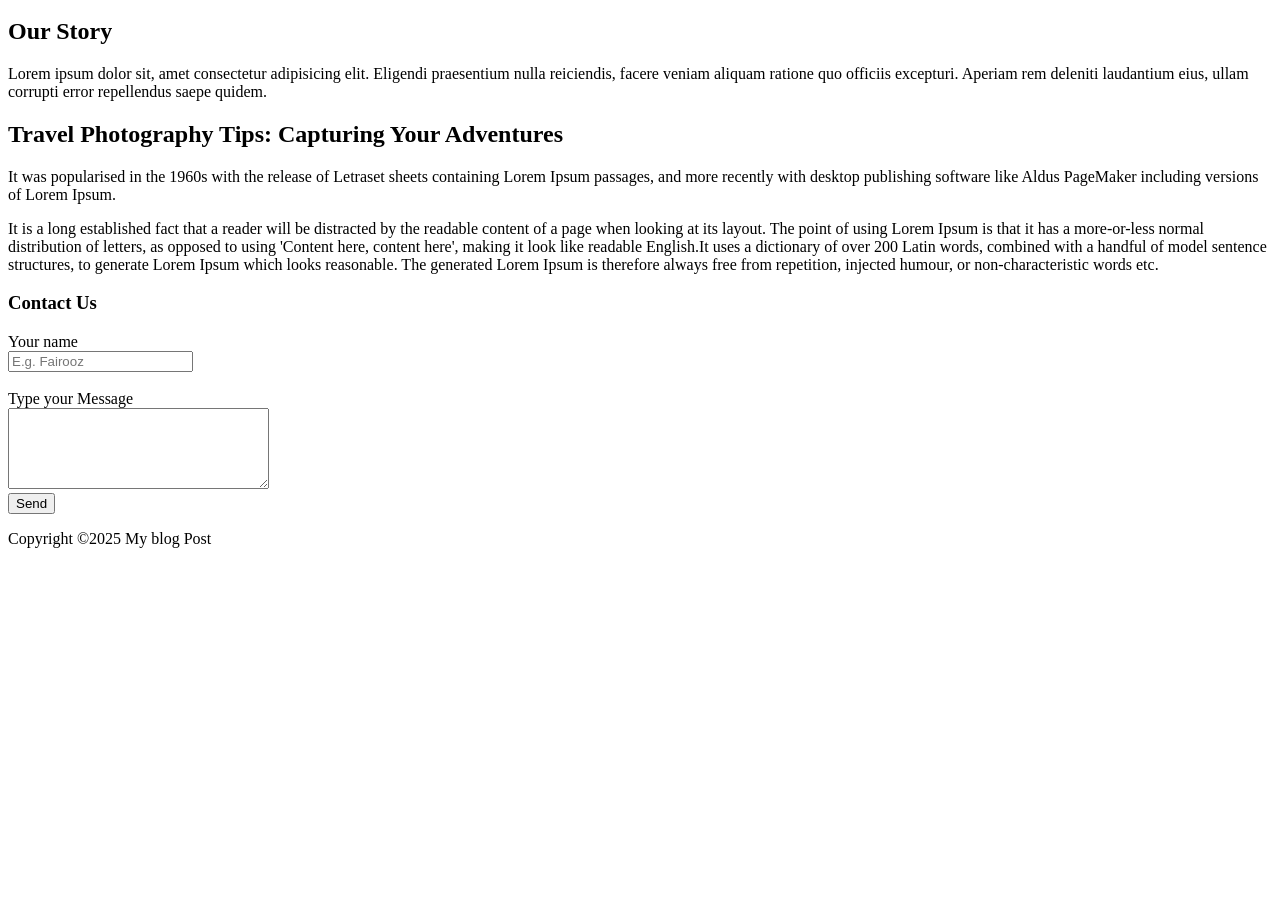
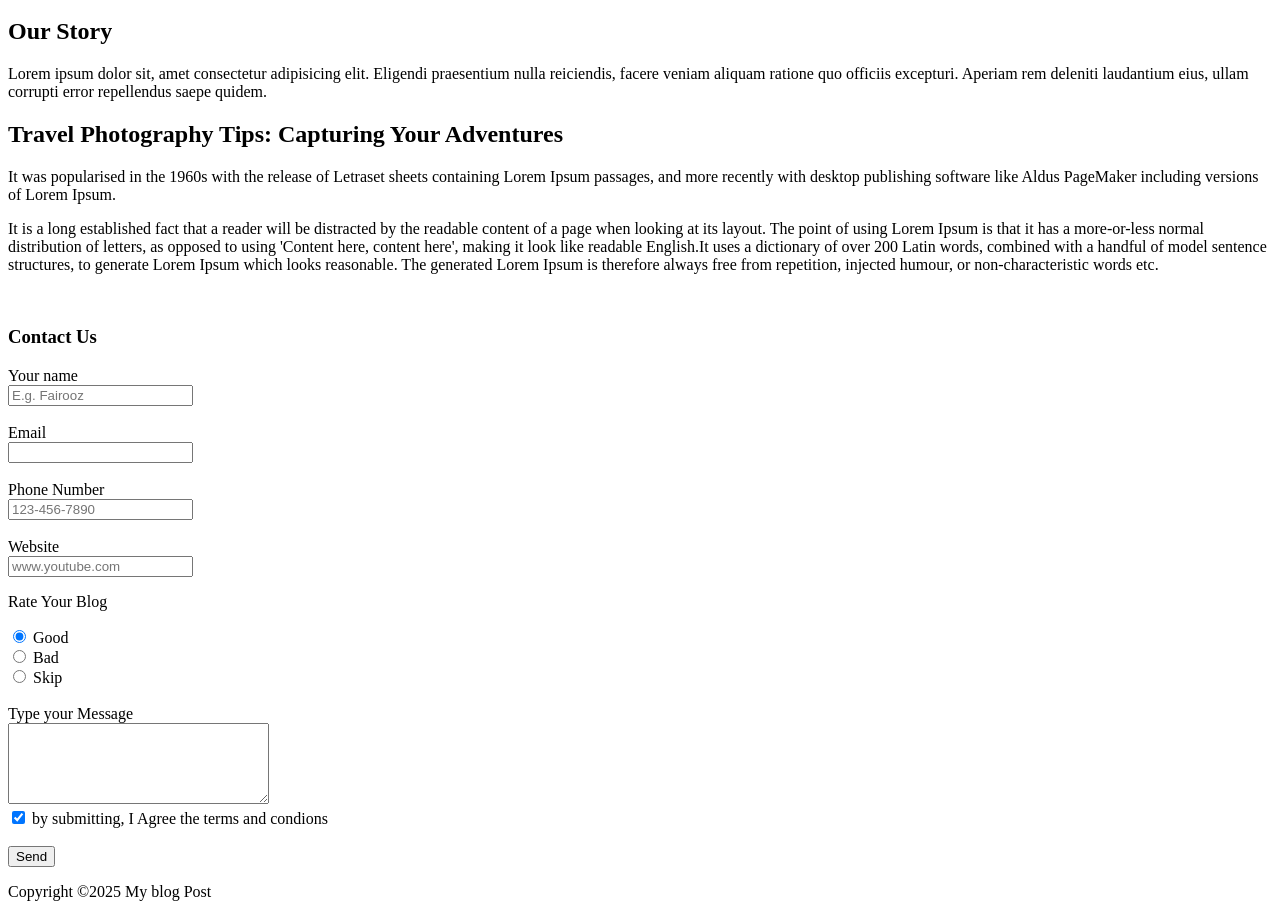
Before and after one commit to Sydfairooz/My-blog-Html, a plain HTML site: page index.html in a window 1280 px wide. Shown: the part 154-1071 px from the top of the page. Before the commit the page ends 800 px from the top, so only its background shows below. Drawn offline with Linux system fonts and the light colour scheme.

Commit message:
Added form validation, radio button and check box

```diff
--- a/index.html
+++ b/index.html
@@ -31,6 +31,7 @@
             It was popularised in the 1960s with the release of Letraset sheets containing Lorem Ipsum passages, and more recently with desktop publishing software like Aldus PageMaker including versions of Lorem Ipsum.
         </p>
         <p>It is a long established fact that a reader will be distracted by the readable content of a page when looking at its layout. The point of using Lorem Ipsum is that it has a more-or-less normal distribution of letters, as opposed to using 'Content here, content here', making it look like readable English.It uses a dictionary of over 200 Latin words, combined with a handful of model sentence structures, to generate Lorem Ipsum which looks reasonable. The generated Lorem Ipsum is therefore always free from repetition, injected humour, or non-characteristic words etc.</p>
+        <br>
 
 
      </article>
@@ -41,7 +42,34 @@
             <!-- Text Input For Name -->
             <label for="name">Your name</label>
             <br>
-            <input type="text" name="name" id="name" placeholder="E.g. Fairooz">
+            <input type="text" name="name" id="name" placeholder="E.g. Fairooz" required minlength="5" maxlength="25">
+     <br> <br>
+     <!-- email input  -->
+            <label for="email">Email</label> <br>
+            <input type="email" name="email" id="email" required> <br>
+            <br>
+            <!-- phone number -->
+
+            <label for="Phone">Phone Number</label><br>
+            <input type="tel" name="Phone" id="phone" pattern="\d{3}-\d{3}-\d{4}" placeholder="123-456-7890">
+            <br><br>
+
+            <!-- website validation -->
+
+            <label for="website">Website</label>
+            <br><input type="url" id="url" name="url" placeholder="www.youtube.com">
+
+            <!-- radio button -->
+             <p>Rate Your Blog</p>
+             <input type="radio" name="Rating" id="Good" value="Good" required checked>
+             <label for="Good">Good</label>
+<br>
+             <input type="radio" name="Rating" id="Bad" value="Bad" required>
+             <label for="Bad">Bad</label>
+             <br>
+             <input type="radio" name="Rating" id="skip" value="skip" required>
+             <label for="skip">Skip</label>
+
 
             <br><br>
             <!-- Text Input for query -->
@@ -49,7 +77,15 @@
              <br>
              <textarea name="Message" id="Message" cols="30" rows="5">
              </textarea>
-             <br><button type="submit">Send</button>
+             <br>
+
+             <!-- Check Box -->
+              <input type="checkbox" name="agreement" id="agreement" value checked>
+              <label for="agreement">by submitting, I Agree the terms and condions</label>
+
+
+            <br><br>
+             <button type="submit">Send</button>
         </form>
 
      </section>
```
